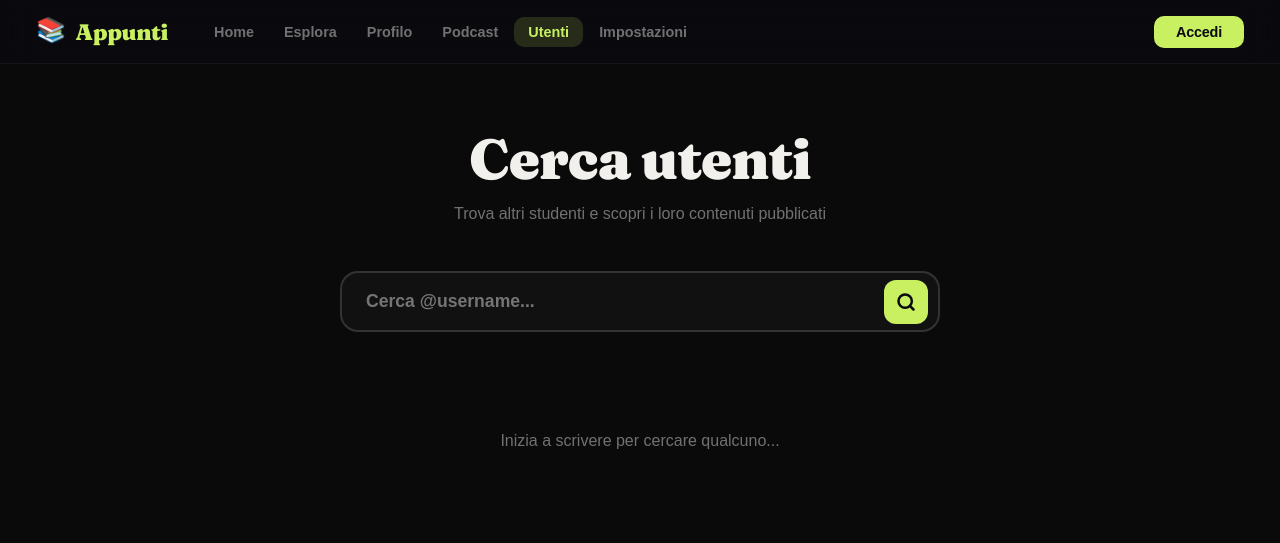
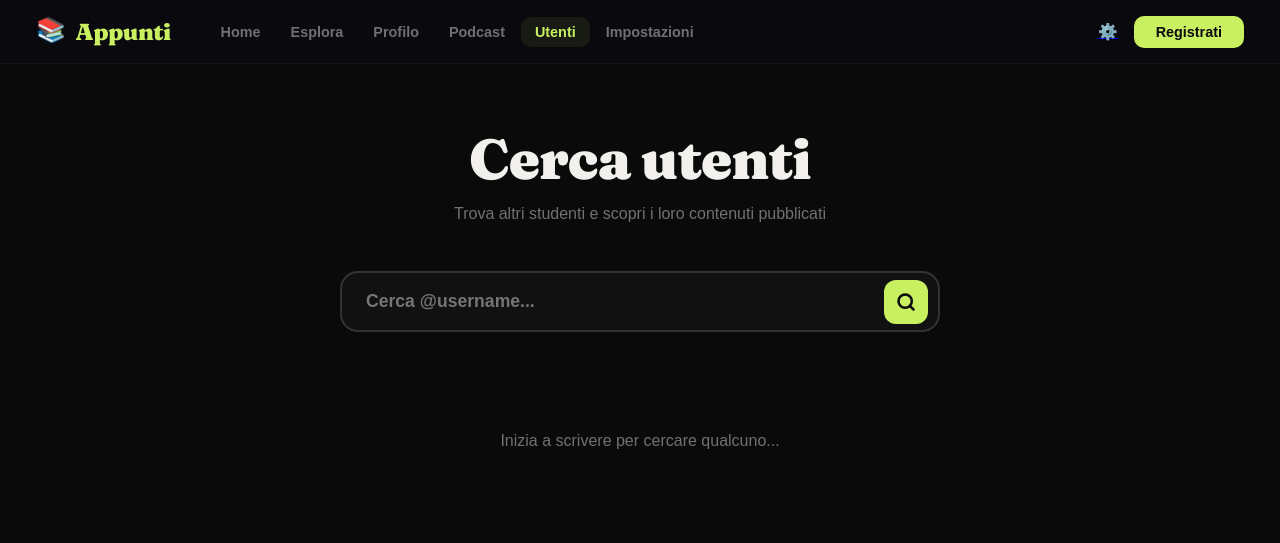
Before and after one commit to morganzero11-hue/appunti, a website: page public/utenti.html in a window 1280 px wide. Drawn offline with Linux system fonts and the light colour scheme; a web font is replaced by a local one.

Commit message:
descrizione

```diff
--- a/public/utenti.html
+++ b/public/utenti.html
@@ -57,26 +57,25 @@
         }
 
         /* ════════════════════════════
-           TOPNAV (PC)
+           TOPNAV (DESKTOP)
         ════════════════════════════ */
         .topnav {
-            position: fixed; top: 0; left: 0; right: 0;
-            height: var(--nav-h);
-            background: rgba(var(--bg-rgb, 10,10,15), 0.9);
+            position: fixed; top: 0; left: 0; right: 0; height: var(--nav-h);
+            background: rgba(10,10,15,0.88);
             backdrop-filter: blur(20px) saturate(180%);
-            display: flex; align-items: center; padding: 0 36px;
-            z-index: 1000; border-bottom: 1px solid var(--border);
+            display: flex; align-items: center; padding: 0 36px; z-index: 1000;
+            border-bottom: 1px solid var(--border);
             transition: background-color 0.3s;
         }
-        body.light-theme .topnav { background: rgba(248, 249, 250, 0.9); }
+        body.light-theme .topnav { background: rgba(248,249,250,0.88); }
 
         .topnav__brand {
             display: flex; align-items: center; gap: 10px;
-            font-family: 'Fraunces', serif; font-size: 1.4rem; font-weight: 900;
-            color: var(--accent); text-decoration: none; margin-right: 32px;
-            letter-spacing: -0.4px;
+            font-family: 'Fraunces', serif;
+            font-size: 1.45rem; font-weight: 900;
+            color: var(--accent); text-decoration: none;
+            margin-right: 36px; letter-spacing: -0.5px;
         }
-
         .brand-icon { font-size: 1.5rem; animation: gentleFloat 4s ease-in-out infinite; }
         @keyframes gentleFloat {
             0%, 100% { transform: translateY(0) rotate(-2deg); }
@@ -84,14 +83,16 @@
         }
 
         .topnav__links {
-            list-style: none; display: flex; gap: 2px; flex: 1; margin: 0; padding: 0;
+            list-style: none; display: flex; gap: 2px; flex: 1;
         }
         .topnav__links a {
-            color: var(--muted); text-decoration: none; font-size: 0.9rem; font-weight: 700;
-            padding: 7px 14px; border-radius: 10px; transition: all .2s; display: block;
+            color: var(--muted); text-decoration: none;
+            font-size: 0.9rem; font-weight: 700;
+            padding: 7px 14px; border-radius: 10px; transition: all .2s;
+            display: block;
         }
         .topnav__links a:hover { color: var(--text); background: var(--surface2); }
-        .topnav__links a.active { color: var(--accent); background: var(--accent-glow); }
+        .topnav__links a.active { color: var(--accent); background: rgba(200,240,96,0.08); }
         body.light-theme .topnav__links a.active { background: rgba(163,204,43,0.15); }
 
         .topnav__actions {
@@ -101,18 +102,11 @@
             gap: 16px;
         }
 
-        .topnav__settings-mobile {
-            display: none;
-            font-size: 1.5rem;
-            color: var(--text);
-            text-decoration: none;
-            transition: transform 0.2s;
-        }
-
         .topnav__login {
-            background: var(--accent); color: #0a0a0f; padding: 8px 22px;
-            border-radius: 10px; text-decoration: none; font-weight: 800;
-            font-size: 0.9rem; transition: all .2s; letter-spacing: -0.2px;
+            background: var(--accent); color: #0a0a0f;
+            padding: 8px 22px; border-radius: 10px;
+            text-decoration: none; font-weight: 800;
+            font-size: 0.9rem; transition: all .2s; margin-left: auto;
         }
         body.light-theme .topnav__login { color: #fff; }
         .topnav__login:hover { transform: translateY(-2px); box-shadow: 0 8px 24px var(--shadow-color); }
@@ -259,7 +253,7 @@
             width: 120px; height: 120px; border-radius: 50%; background: var(--surface2);
             border: 4px solid var(--bg); overflow: hidden; display: flex; align-items: center; justify-content: center;
             font-family: 'Fraunces', serif; font-size: 3rem; color: var(--accent); box-shadow: 0 10px 30px rgba(0,0,0,0.5);
-            flex-shrink: 0; /* Assicura che l'avatar non si rimpicciolisca */
+            flex-shrink: 0;
         }
         body.light-theme .profile-avatar { box-shadow: 0 10px 30px rgba(0,0,0,0.1); }
         .profile-avatar img { width: 100%; height: 100%; object-fit: cover; }
@@ -278,8 +272,6 @@
         body.light-theme .btn-follow { color: #fff; }
         .btn-follow.following { background: transparent; color: var(--text); border-color: var(--border2); }
         body.light-theme .btn-follow.following { color: var(--text); border-color: var(--border2); }
-
-        /* Effetto hover rosso quando segui già */
         .btn-follow.following:hover { background: rgba(255,77,109,0.1); color: var(--accent2); border-color: rgba(255,77,109,0.3); }
 
         .main { max-width: 900px; margin: 40px auto; padding: 0 32px 80px; }
@@ -356,7 +348,6 @@
 
         /* ─── RESPONSIVE (SMARTPHONE) ─── */
         @media (max-width: 768px) {
-            /* 1. Navbar limitata a Logo, Impostazioni e Login */
             .topnav {
                 height: auto;
                 padding: 12px 16px;
@@ -369,16 +360,12 @@
             .topnav__settings-mobile { display: flex; align-items: center; justify-content: center; }
             .topnav__login { margin-left: 0; padding: 6px 16px; font-size: 0.85rem; }
 
-            /* Tasto Cerca / Back incastrato nei bottoni destri */
             .nav__back { margin-left: 0; padding: 6px 12px; font-size: 0.85rem; }
 
-            /* 2. Mostra la Bottom Nav */
             .bottom-nav { display: block; }
 
-            /* 3. Aggiustamenti Ricerca Utenti */
             .search-page { margin-top: 100px; padding: 0 16px 40px; }
 
-            /* 4. Profilo Utente: Riorganizza header */
             .profile-header {
                 flex-direction: column;
                 align-items: center;
@@ -390,17 +377,14 @@
             .profile-avatar { width: 100px; height: 100px; font-size: 2.2rem; }
             .profile-name { font-size: 1.8rem; }
 
-            /* Bottoni centrali e a larghezza piena */
             .profile-actions { justify-content: center; width: 100%; }
             .btn-follow { flex: 1; min-width: 140px; }
 
-            /* 5. Main and Grids per Profilo Utente */
             .main { padding: 0 16px 40px; margin-top: 24px; }
             .stats-row { grid-template-columns: repeat(2, 1fr); gap: 12px; }
             .stat-card { padding: 16px; }
             .stat-card__n { font-size: 1.6rem; }
 
-            /* Tabs scrollabili orizzontalmente */
             .tabs-container {
                 max-width: 100%;
                 overflow-x: auto;
@@ -411,7 +395,6 @@
 
             .notes-grid { grid-template-columns: 1fr; gap: 16px; }
 
-            /* Toast fixato in basso su mobile (sopra la bottom-nav) */
             .toast { bottom: 84px; right: 16px; left: 16px; text-align: center; }
         }
     </style>
@@ -435,7 +418,7 @@
         <div class="topnav__actions">
             <div class="nav__back" id="navBack" onclick="window.location.href='utenti.html'">← Cerca</div>
             <a href="impostazioni.html" class="topnav__settings-mobile" title="Impostazioni">⚙️</a>
-            <a href="login.html" class="topnav__login" id="navLoginBtn">Accedi</a>
+            <a href="register.html" class="topnav__login" id="navLoginBtn">Registrati</a>
         </div>
     </nav>
 
@@ -636,7 +619,7 @@
             }
         }
 
-        // --- GESTIONE FOLLOW (NUOVA FUNZIONALITÀ AGGIORNATA) ---
+        // --- GESTIONE FOLLOW ---
         window.toggleFollow = async function(targetId) {
             const myId = getCookieSafe('utente_id');
             if (!myId) {
```
Also changed, not shown: public/profilo.html (+1 -1 lines).
